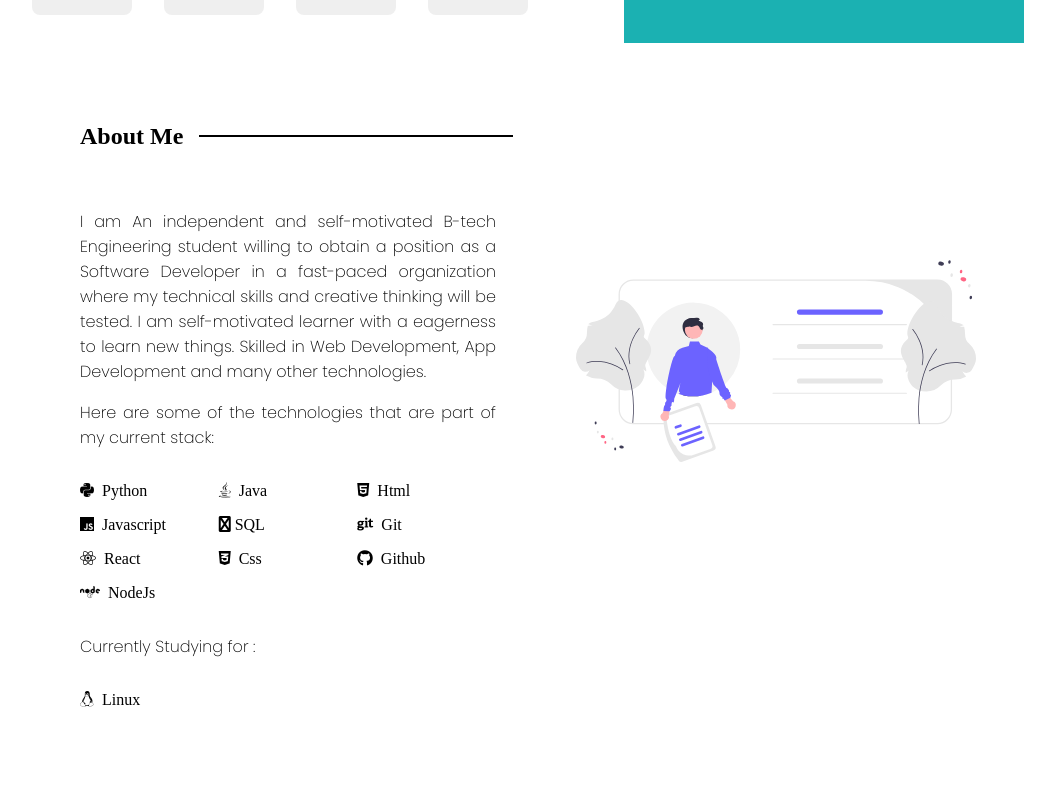
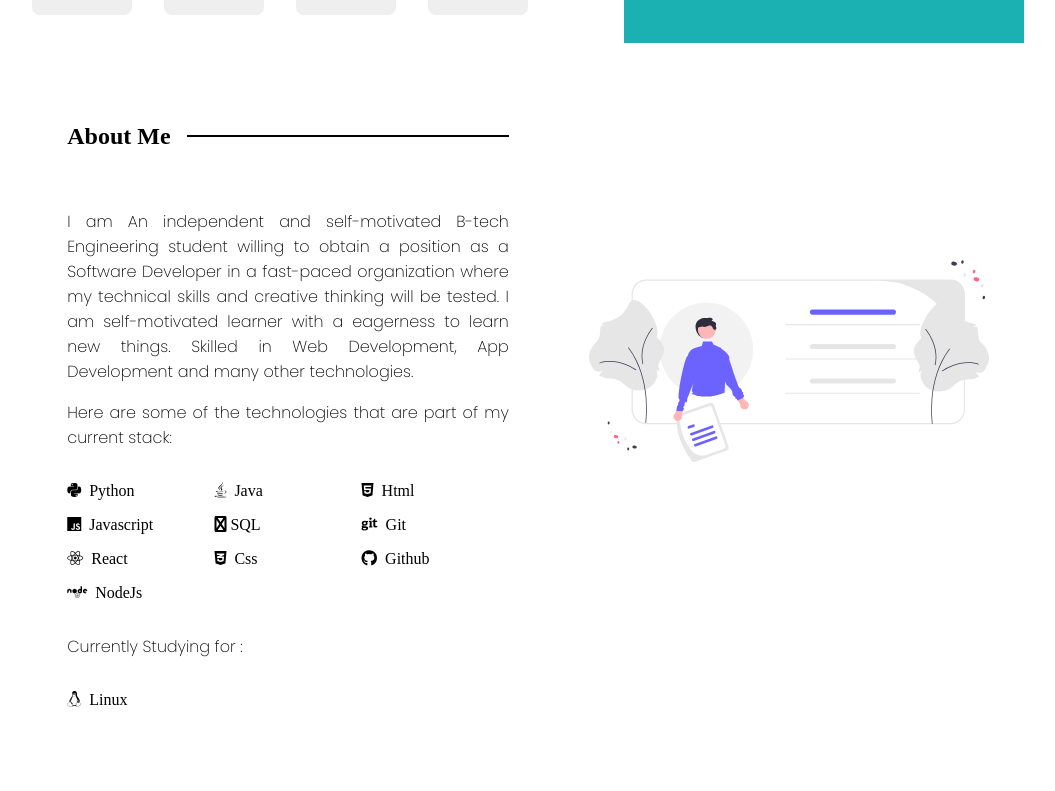
Before and after one commit to Prathamesh2802/Portfolio, a React (Vite) app: page / in a window 1280 px wide. Shown: the part 469-1260 px from the top of the page, without its empty margins (112-1167 px from the left). Built offline with nearby package versions, Linux system fonts and the light colour scheme.

Commit message:
length issue fixed

```diff
--- a/src/App.css
+++ b/src/App.css
@@ -130,7 +130,7 @@ body.dark .support a {
   }
   .container-large {
     display: block;
-    width: 70%;
+    width: 72%;
     margin-left: auto;
     margin-right: auto;
   }
```
